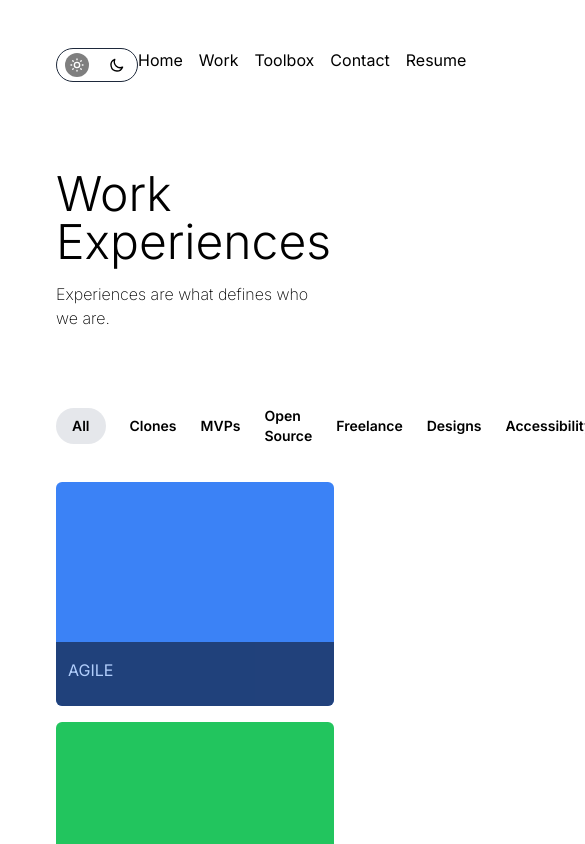
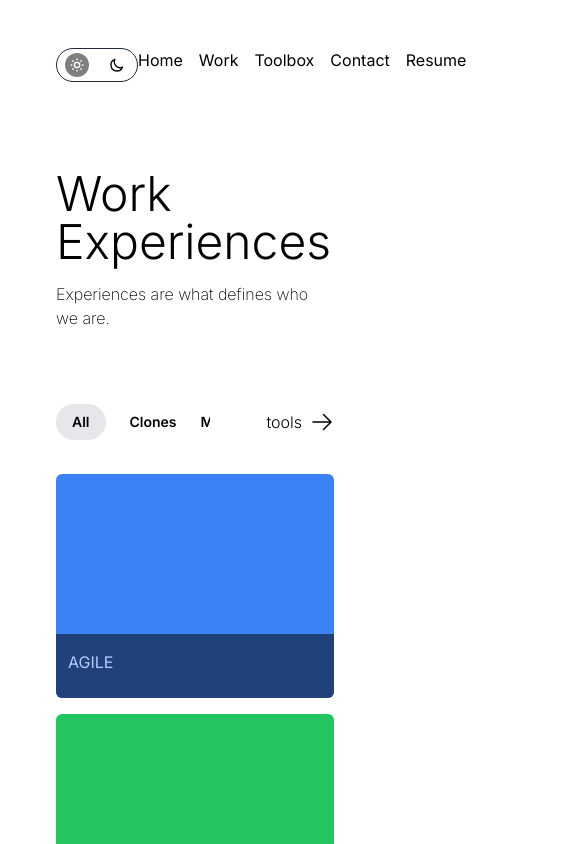
Before and after one commit to Mr-Georgie/Portfolio-v3, a Next.js app: page /work in a window 390 px wide. Shown: the top 844 px of the page, 585 px wide, since content can reach past the window. Built offline with nearby package versions, Linux system fonts and the light colour scheme.

Commit message:
improving responsiveness

```diff
--- /dev/null
+++ b/Data/skillsList.js
@@ -0,0 +1,14 @@
+const skillsList = [
+  "Frontend",
+  "Backend",
+  "Design",
+  "Project Management",
+  "Cloud",
+  "Other Skills",
+  "DevOps",
+  "Version Control",
+  "Testing",
+  "Streaming",
+];
+
+export default skillsList;
--- /dev/null
+++ b/Data/workList.js
@@ -0,0 +1,14 @@
+const workFilter = [
+  "Clones",
+  "MVPs",
+  "Open Source",
+  "Freelance",
+  "Designs",
+  "Accessibility",
+  "Responsive",
+  "Optimized",
+  "Frameworks",
+  "Animations",
+];
+
+export default workFilter;
--- /dev/null
+++ b/components/Filter/Filter.js
@@ -0,0 +1,12 @@
+export const Filter = ({ filterList }) => {
+  return (
+    <div className="flex items-center gap-6 font-semibold text-sm overflow-x-scroll">
+      <span className="rounded-3xl px-4 py-2 bg-gray-200 hover:bg-gray-300 cursor-pointer">
+        All
+      </span>
+      {filterList.map((filter, index) => (
+        <span id={index}>{filter}</span>
+      ))}
+    </div>
+  );
+};
--- /dev/null
+++ b/components/Filter/index.js
@@ -0,0 +1,3 @@
+const { Filter } = require("/Filter");
+
+export Filter;
--- a/pages/toolbox.js
+++ b/pages/toolbox.js
@@ -1,3 +1,5 @@
+import skillsList from "@/Data/skillsList";
+import { Filter } from "@/components/Filter/Filter";
 import { Navbar } from "@/components/Navbar/Navbar";
 import Head from "next/head";
 import Link from "next/link";
@@ -18,20 +20,7 @@ export default function Toolbox() {
           </span>
         </div>
         <div className="flex justify-between items-center py-8">
-          <div className="flex items-center gap-6 font-semibold text-sm">
-            <span className="rounded-3xl px-4 py-2 bg-gray-200 hover:bg-gray-300 cursor-pointer">
-              Frontend
-            </span>
-            <span className="hover:opacity-50 cursor-pointer">Backend</span>
-            <span>Design</span>
-            <span>Project Management</span>
-            <span>Cloud</span>
-            <span>Other Skills</span>
-            <span>DevOps</span>
-            <span>Version Control</span>
-            <span>Testing</span>
-            <span>Streaming</span>
-          </div>
+          <Filter filterList={skillsList} />
           <Link
             href="/contact"
             className="font-light flex gap-2 hover:opacity-50"
--- a/pages/work.js
+++ b/pages/work.js
@@ -1,4 +1,6 @@
+import { Filter } from "@/components/Filter/Filter";
 import { Navbar } from "@/components/Navbar/Navbar";
+import workList from "@/Data/workList";
 import Head from "next/head";
 import Link from "next/link";
 
@@ -16,27 +18,15 @@ export default function Work() {
             Experiences are what defines who we are.
           </span>
         </div>
-        <div className="flex justify-between items-center py-8">
-          <div className="flex items-center gap-6 font-semibold text-sm">
-            <span className="rounded-3xl px-4 py-2 bg-gray-200 hover:bg-gray-300 cursor-pointer">
-              All
-            </span>
-            <span>Clones</span>
-            <span>MVPs</span>
-            <span>Open Source</span>
-            <span>Freelance</span>
-            <span className="hover:opacity-50 cursor-pointer">Designs</span>
-            <span>Accessibility</span>
-            <span>Responsive</span>
-            <span>Optimized</span>
-            <span>Frameworks</span>
-            <span>Animations</span>
-          </div>
+        <div className="flex justify-between items-center py-8 gap-14">
+          <Filter filterList={workList} />
           <Link
             href="/toolbox"
             className="font-light flex gap-2 hover:opacity-50"
           >
-            <div className="">tech stack</div>
+            <div className="">
+              <span className="hidden md:block">my</span> tools
+            </div>
             <div>
               <svg
                 xmlns="http://www.w3.org/2000/svg"
@@ -44,7 +34,7 @@ export default function Work() {
                 viewBox="0 0 24 24"
                 strokeWidth={1.5}
                 stroke="currentColor"
-                className="w-6 h-6"
+                className="md:w-3 md:h-3 w-6 h-6"
               >
                 <path
                   strokeLinecap="round"
```
